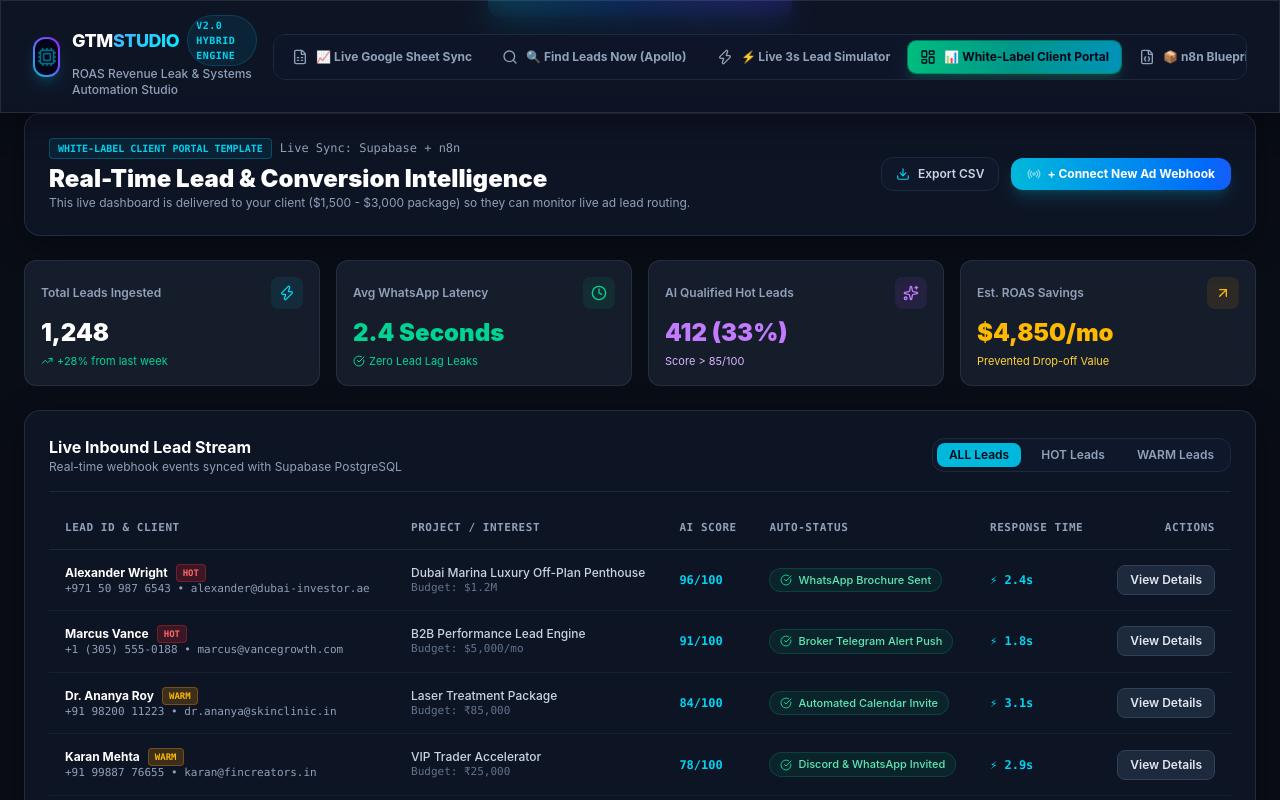
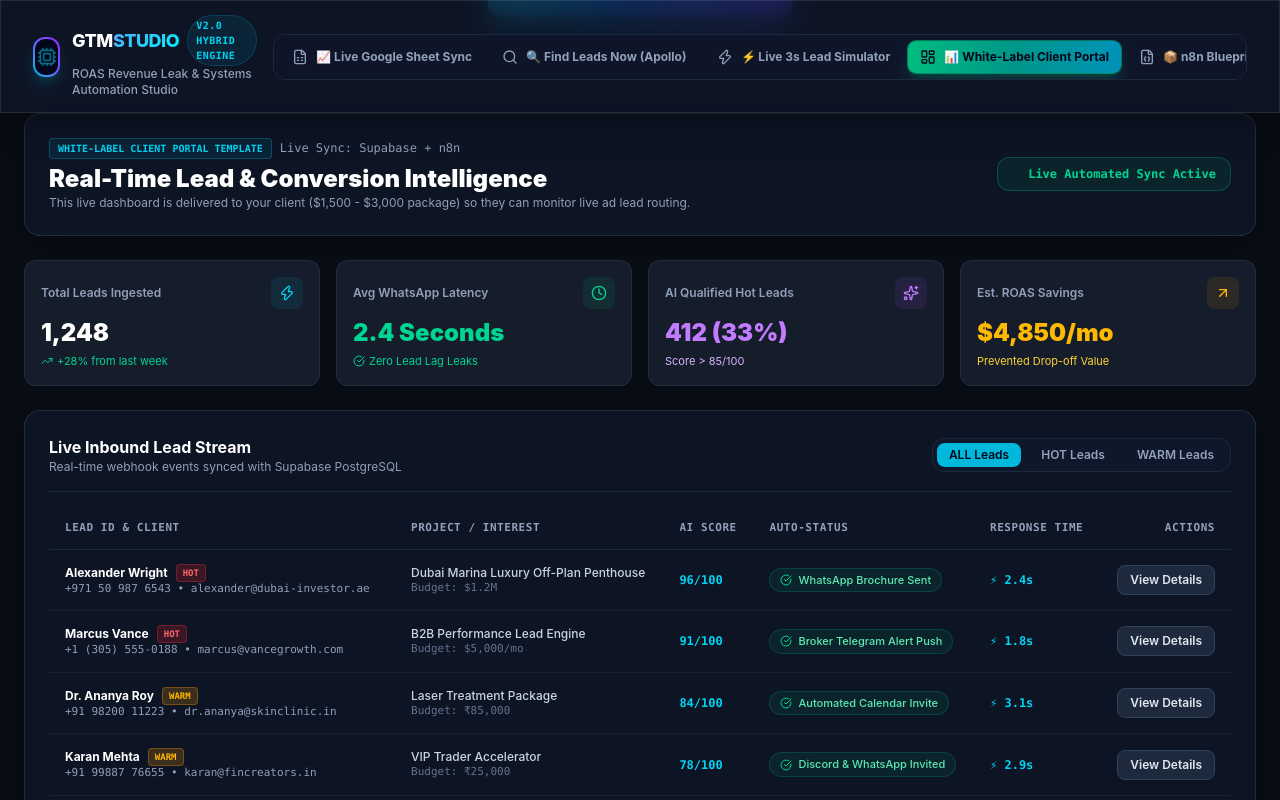
Before and after one commit to mangalcool222/gtm-automation-studio, a React (Vite) app in the folder web-app/: page / in a window 1280 px wide. Both pictures are taken after a click on the button "📊 White-Label Client Portal". Shown: the part 599-1399 px from the top of the page. Built offline with nearby package versions, Linux system fonts and the light colour scheme.

Commit message:
fix: remove cluttering Export CSV and Connect Webhook buttons from Client Dashboard banner

```diff
--- a/web-app/src/components/ClientLeadDashboard.jsx
+++ b/web-app/src/components/ClientLeadDashboard.jsx
@@ -190,24 +190,10 @@
         </div>
 
         <div className="flex items-center gap-3">
-          <button
-            onClick={handleExportCsv}
-            className={`px-3.5 py-2 rounded-xl text-xs font-semibold border flex items-center gap-2 transition-all cursor-pointer ${
-              exportedCsv
-                ? 'bg-emerald-500 text-slate-950 border-emerald-400 font-bold shadow-md'
-                : 'bg-slate-900 hover:bg-slate-800 text-slate-300 border-slate-800'
-            }`}
-          >
-            {exportedCsv ? <Check className="w-3.5 h-3.5 text-slate-950" /> : <Download className="w-3.5 h-3.5 text-cyan-400" />}
-            {exportedCsv ? 'Downloaded CSV!' : 'Export CSV'}
-          </button>
-          <button
-            onClick={() => setShowWebhookModal(true)}
-            className="bg-gradient-to-r from-cyan-500 to-blue-600 hover:from-cyan-400 hover:to-blue-500 text-white px-4 py-2 rounded-xl text-xs font-bold shadow-lg shadow-cyan-500/20 transition-all cursor-pointer flex items-center gap-1.5"
-          >
-            <Radio className="w-3.5 h-3.5 animate-pulse" />
-            + Connect New Ad Webhook
-          </button>
+          <span className="bg-emerald-500/10 text-emerald-400 border border-emerald-500/30 font-mono text-xs px-3.5 py-2 rounded-xl flex items-center gap-2 font-bold shadow-sm shrink-0">
+            <span className="w-2 h-2 rounded-full bg-emerald-400 animate-ping"></span>
+            Live Automated Sync Active
+          </span>
         </div>
       </div>
 
```
